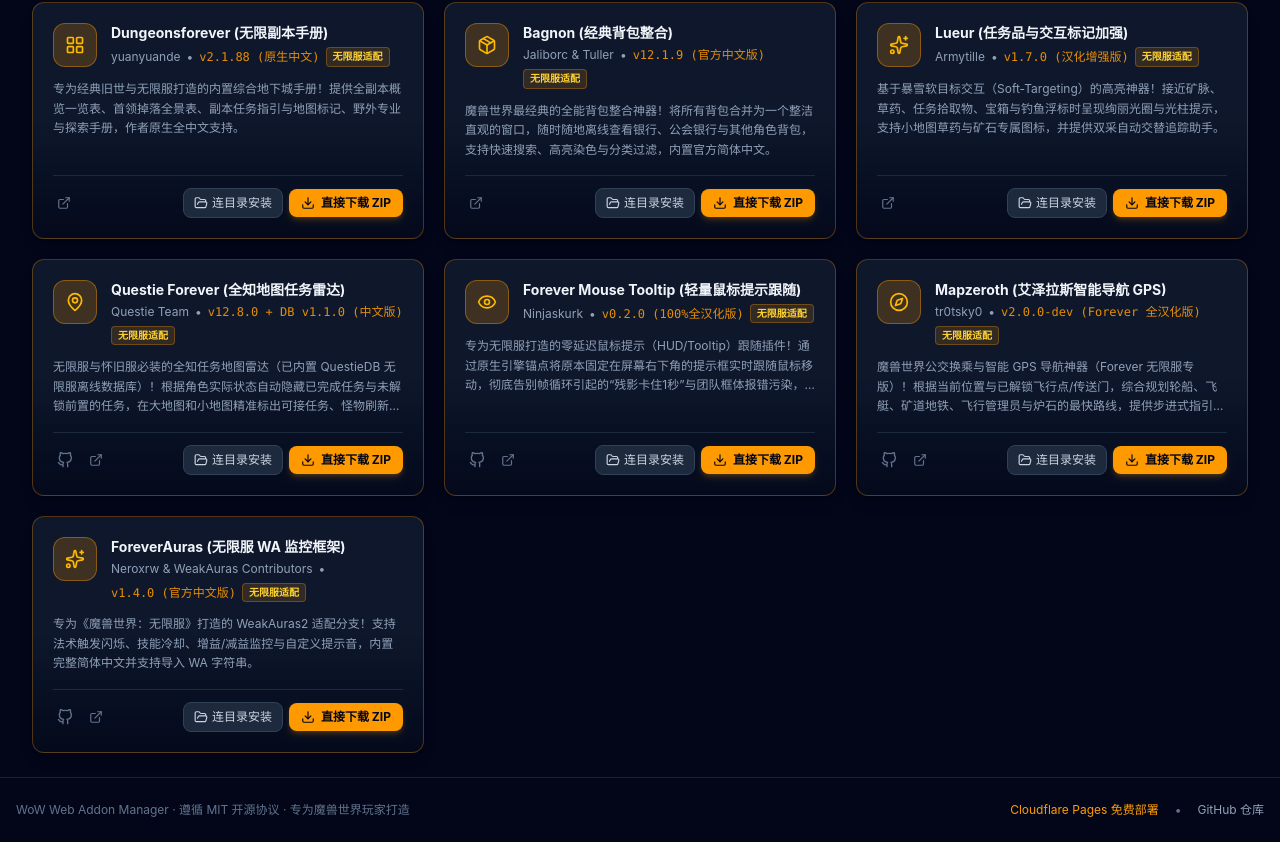
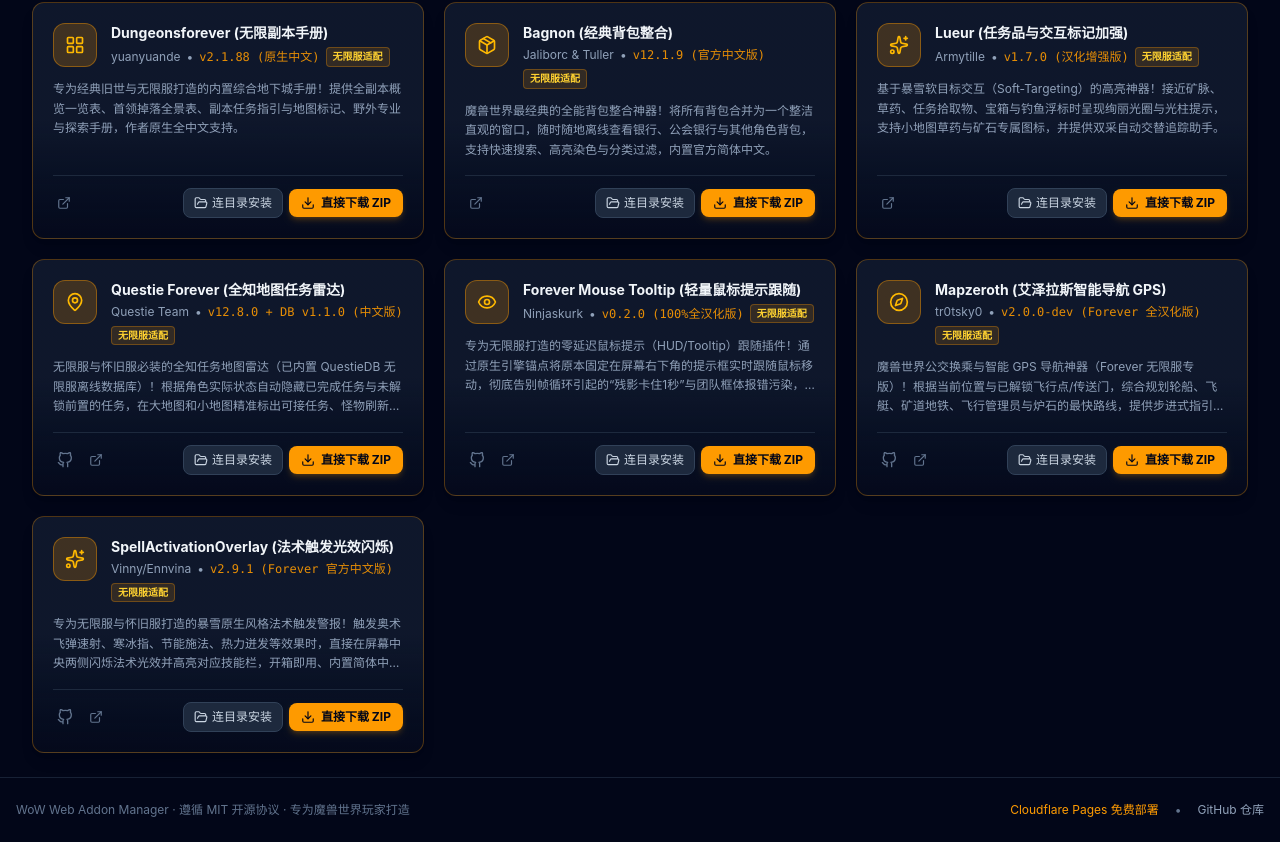
Before and after one commit to lich-wang/wow-addon-web, a React (Vite) app: page / in a window 1280 px wide. Shown: the part 604-1446 px from the top of the page. Built offline with nearby package versions, Linux system fonts and the light colour scheme; no server answers.

Commit message:
feat(catalog): replace ForeverAuras with SpellActivationOverlay

```diff
--- a/scripts/fetch-addons.js
+++ b/scripts/fetch-addons.js
@@ -609,32 +609,19 @@ async function processMapzeroth() {
 }
 
 // ---------------------------------------------------------------------------
-// 10. ForeverAuras (WoW Forever WeakAuras Fork)
+// 10. SpellActivationOverlay (WoW Forever & Classic Proc Alerts)
 // ---------------------------------------------------------------------------
-async function processForeverAuras() {
-  let url = 'https://github.com/neroxrw/foreverauras/releases/download/1.4.0/ForeverAuras-1.4.0.zip';
-  const latest = await getLatestGitHubRelease('neroxrw/foreverauras', name => name.endsWith('.zip'));
+async function processSpellActivationOverlay() {
+  let url = 'https://github.com/ennvina/spellactivationoverlay/releases/download/v2.9.1/SpellActivationOverlay-2.9.1-universal.zip';
+  const latest = await getLatestGitHubRelease('ennvina/spellactivationoverlay', name => name.endsWith('-universal.zip'));
   if (latest?.url) url = latest.url;
 
-  const outPath = path.join(OUTPUT_DIR, 'foreverauras.zip');
-  const buf = await downloadBuffer(url, 'foreverauras.zip');
+  const outPath = path.join(OUTPUT_DIR, 'spellactivationoverlay.zip');
+  const buf = await downloadBuffer(url, 'spellactivationoverlay.zip');
+  fs.writeFileSync(outPath, buf);
   const zip = await JSZip.loadAsync(buf);
-
-  const tocFile = zip.file('ForeverAuras/ForeverAuras.toc');
-  if (tocFile) {
-    let toc = await tocFile.async('string');
-    if (!toc.includes('Title-zhCN')) {
-      toc = toc
-        .replace(/## Title: (.*)/, '## Title: $1\n## Title-zhCN: |cff00ff00[战斗]|r ForeverAuras (无限服 WA)')
-        .replace(/## Notes: (.*)/, '## Notes: $1\n## Notes-zhCN: 专为无限服打造的 WeakAuras2 适配框架，支持增益/减益/触发与冷却图形化监控。');
-      zip.file('ForeverAuras/ForeverAuras.toc', toc);
-    }
-  }
-
-  const outBuf = await zip.generateAsync({ type: 'nodebuffer', compression: 'DEFLATE', compressionOptions: { level: 9 } });
-  fs.writeFileSync(outPath, outBuf);
-  recordBundledVersion('foreverauras', await readTocVersion(zip, 'ForeverAuras/ForeverAuras.toc'), url);
-  console.log(`[✓] foreverauras.zip generated (${(outBuf.length / (1024 * 1024)).toFixed(2)} MB)`);
+  recordBundledVersion('spellactivationoverlay', await readTocVersion(zip, 'SpellActivationOverlay/SpellActivationOverlay_Forever.toc'), url);
+  console.log(`[✓] spellactivationoverlay.zip saved (${(buf.length / (1024 * 1024)).toFixed(2)} MB)`);
 }
 
 async function ensureClientBinaries() {
@@ -685,7 +672,7 @@ async function main() {
   await processQuestieForever();
   await processForeverMouseTooltip();
   await processMapzeroth();
-  await processForeverAuras();
+  await processSpellActivationOverlay();
   writeBundledVersions();
   console.log('=== All 10 Addons successfully bundled & localized into public/addons/ ===');
 }
--- a/src/generated/addon-versions.json
+++ b/src/generated/addon-versions.json
@@ -14,10 +14,6 @@
   "forever-mouse-tooltip": {
     "version": "v0.2.0",
     "source": "https://github.com/Ninjaskurk/forever-mouse-tooltip/releases/download/v0.2.0/ForeverMouseTooltip-0.2.0.zip"
-  },
-  "foreverauras": {
-    "version": "v1.4.0",
-    "source": "https://github.com/neroxrw/foreverauras/releases/download/1.4.0/ForeverAuras-1.4.0.zip"
   },
   "icehud": {
     "version": "v1.17.29",
@@ -38,5 +34,9 @@
   "sbf": {
     "version": "2026.11.11.1",
     "source": "https://github.com/Goblin-Engineering-Company/SBF/releases/download/2026.11.11.1/SBF-2026.11.11.1.zip"
+  },
+  "spellactivationoverlay": {
+    "version": "v2.9.1",
+    "source": "https://github.com/ennvina/spellactivationoverlay/releases/download/v2.9.1/SpellActivationOverlay-2.9.1-universal.zip"
   }
 }
--- a/src/services/addonGrouper.ts
+++ b/src/services/addonGrouper.ts
@@ -68,12 +68,6 @@ const KNOWN_BUNDLES: BundleRule[] = [
     mainFolder: 'WeakAuras',
     matcher: (f) =>
       f.toLowerCase().startsWith('weakauras') && f.toLowerCase() !== 'weakauras',
-  },
-  {
-    id: 'foreverauras',
-    mainFolder: 'ForeverAuras',
-    matcher: (f) =>
-      f.toLowerCase().startsWith('foreverauras') && f.toLowerCase() !== 'foreverauras',
   },
   {
     id: 'tradeskillmaster',
--- a/src/services/catalogService.ts
+++ b/src/services/catalogService.ts
@@ -150,18 +150,18 @@ export const POPULAR_ADDONS: CuratedAddon[] = [
     isForeverRecommended: true,
   },
   {
-    id: 'foreverauras',
-    name: 'ForeverAuras (无限服 WA 监控框架)',
-    description: '专为《魔兽世界：无限服》打造的 WeakAuras2 适配分支！支持法术触发闪烁、技能冷却、增益/减益监控与自定义提示音，内置完整简体中文并支持导入 WA 字符串。',
-    author: 'Neroxrw & WeakAuras Contributors',
+    id: 'spellactivationoverlay',
+    name: 'SpellActivationOverlay (法术触发光效闪烁)',
+    description: '专为无限服与怀旧服打造的暴雪原生风格法术触发警报！触发奥术飞弹速射、寒冰指、节能施法、热力迸发等效果时，直接在屏幕中央两侧闪烁法术光效并高亮对应技能栏，开箱即用、内置简体中文。',
+    author: 'Vinny/Ennvina',
     category: 'Combat',
     icon: 'Sparkles',
-    defaultFolderName: 'ForeverAuras',
-    latestVersion: bundledVersion('foreverauras', '官方中文版'),
-    downloadUrl: '/addons/foreverauras.zip',
-    githubRepo: 'neroxrw/foreverauras',
-    homeUrl: 'https://www.curseforge.com/wow/addons/foreverauras',
-    gameFlavors: ['forever'],
+    defaultFolderName: 'SpellActivationOverlay',
+    latestVersion: bundledVersion('spellactivationoverlay', 'Forever 官方中文版'),
+    downloadUrl: '/addons/spellactivationoverlay.zip',
+    githubRepo: 'ennvina/spellactivationoverlay',
+    homeUrl: 'https://www.curseforge.com/wow/addons/spellactivationoverlay',
+    gameFlavors: ['forever', 'classic', 'vanilla', 'cata'],
     isForeverRecommended: true,
   },
 ];
```
